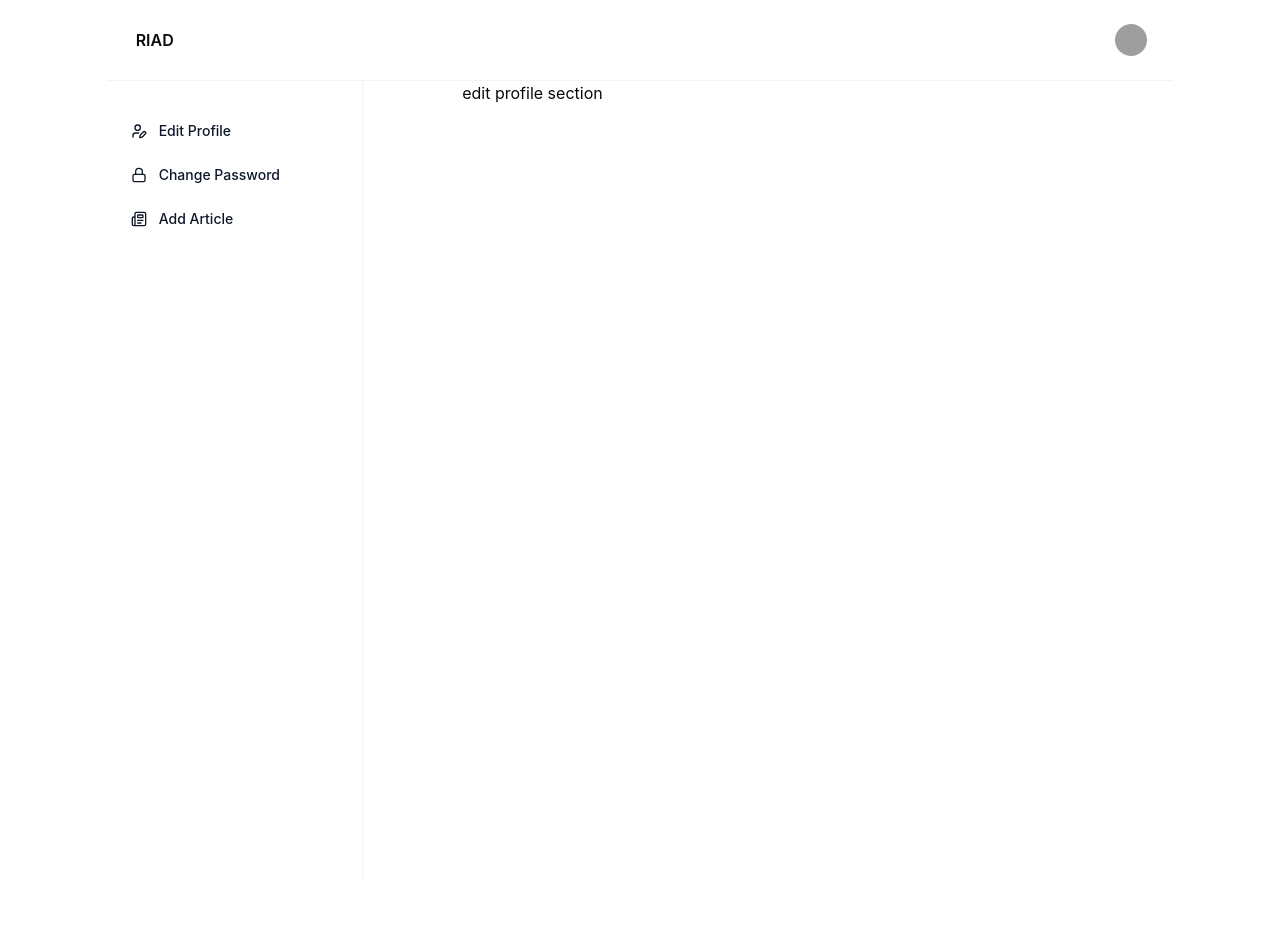
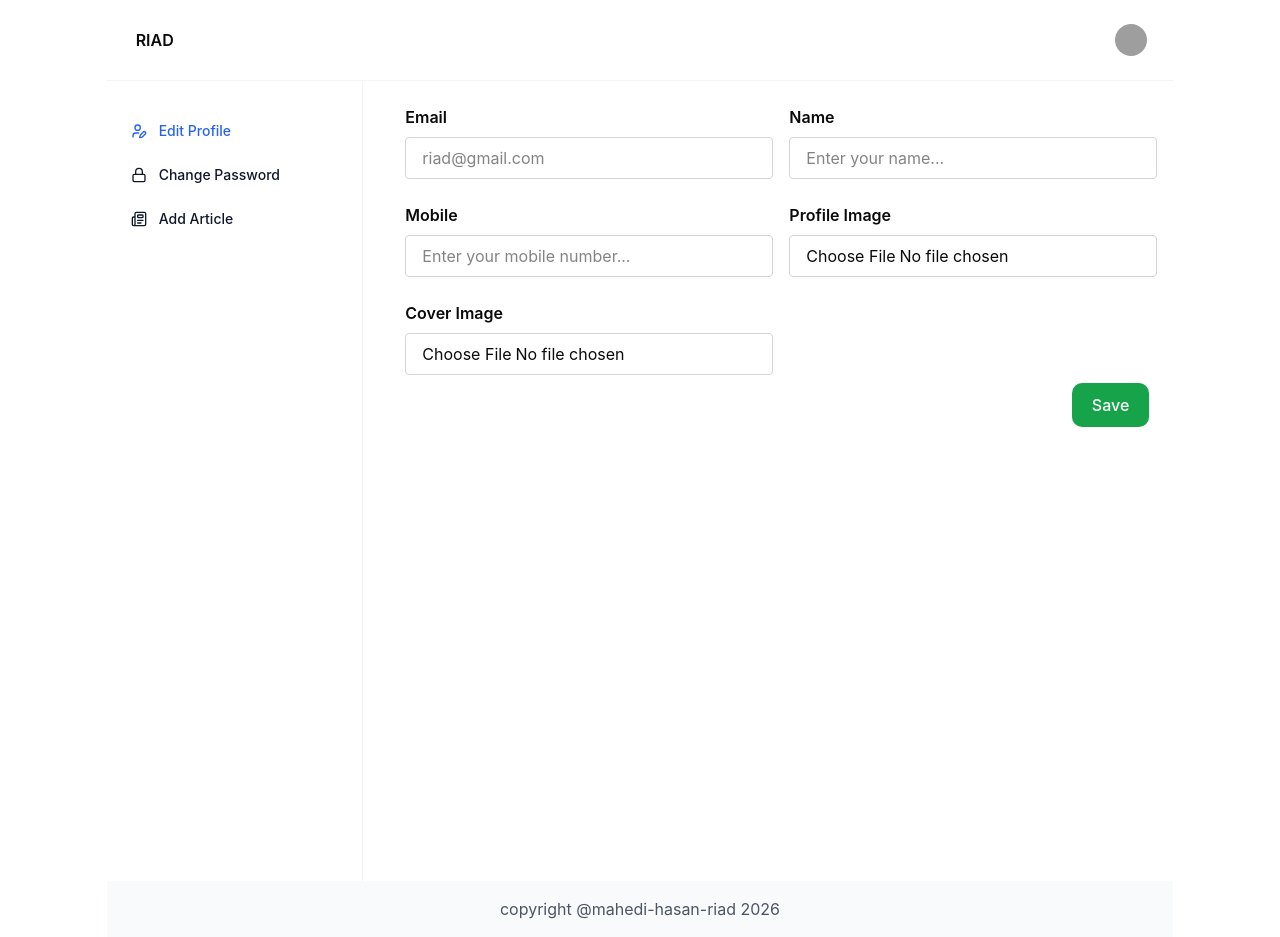
Before and after one commit to MahediHasanRiad/8.1-Blog-Post-frontend, a React (Vite) app: page /dashboard in a window 1280 px wide. Before the commit the page ends 881 px from the top, so only its background shows below. Built offline with nearby package versions, Linux system fonts and the light colour scheme; grey boxes are pictures that could not be loaded.

Commit message:
Add dashboard features: implement add article and change password pages, update layout and navigation

```diff
--- a/src/App/app.jsx
+++ b/src/App/app.jsx
@@ -1,6 +1,8 @@
 import Articles from "@/Feature/Article/Pages/article.page";
 import SingleArticle from "@/Feature/Article/Pages/single-article.page";
-import EditProfile from "@/Feature/Dashboard/pages/edit-profile";
+import AddNewArticle from "@/Feature/Dashboard/pages/add-article.page";
+import ChangePassword from "@/Feature/Dashboard/pages/change-password.page";
+import EditProfile from "@/Feature/Dashboard/pages/edit-profile.page";
 import Profile from "@/Feature/User/Pages/profile";
 import { Routes, Route } from "react-router";
 
@@ -12,6 +14,8 @@ function App() {
         <Route path="/profile" element={<Profile />} />
         <Route path="/articles/single" element={<SingleArticle />} />
         <Route path="/dashboard" element={<EditProfile />} />
+        <Route path="/changePassword" element={<ChangePassword />} />
+        <Route path="/newArticle" element={<AddNewArticle />} />
       </Routes>
     </>
   );
--- a/src/Feature/Dashboard/pages/edit-profile.jsx
+++ b/src/Feature/Dashboard/pages/add-article.page.jsx
@@ -1,12 +1,12 @@
 import DashBoardLayout from '@/Layout/DashBoard-Layout'
 import React from 'react'
 
-function EditProfile() {
+function AddNewArticle() {
   return (
     <DashBoardLayout>
-      <h1>edit profile section</h1>
+      <h1>add new article</h1>
     </DashBoardLayout>
   )
 }
 
-export default EditProfile
+export default AddNewArticle
--- /dev/null
+++ b/src/Feature/Dashboard/pages/change-password.page.jsx
@@ -0,0 +1,36 @@
+import DashBoardLayout from "@/Layout/DashBoard-Layout";
+import ButtonField from "@/Shared/Components/button";
+import InputField from "@/Shared/Components/input";
+import React, { useState } from "react";
+
+function ChangePassword() {
+  const [oldPassword, setOldPassword] = useState("");
+  const [newPassword, setNewPassword] = useState("");
+  const [confirmPassword, setConfirmPassword] = useState("");
+
+  return (
+    <DashBoardLayout>
+      <InputField
+        labelText={"Old Password"}
+        placeholder={"Enter your old password..."}
+        value={oldPassword}
+        setInputValue={setOldPassword}
+      />
+      <InputField
+        labelText={"New Password"}
+        placeholder={"Enter your new password..."}
+        value={newPassword}
+        setInputValue={setNewPassword}
+      />
+      <InputField
+        labelText={"Confirm Password"}
+        placeholder={"Enter your confirm password..."}
+        value={confirmPassword}
+        setInputValue={setConfirmPassword}
+      />
+      <ButtonField text="Save" className="float-right" />
+    </DashBoardLayout>
+  );
+}
+
+export default ChangePassword;
--- /dev/null
+++ b/src/Feature/Dashboard/pages/edit-profile.page.jsx
@@ -0,0 +1,59 @@
+import DashBoardLayout from "@/Layout/DashBoard-Layout";
+import ButtonField from "@/Shared/Components/button";
+import InputField from "@/Shared/Components/input";
+import React, { useState } from "react";
+
+function EditProfile() {
+  const [name, setName] = useState("");
+  const [mobile, setMobile] = useState("");
+  const [profile, setProfile] = useState("");
+  const [coverImage, setCoverImage] = useState("");
+
+  const updateProfile = () => {};
+
+  return (
+    <DashBoardLayout>
+      <section className="grid md:grid-cols-2 gap-4">
+        <InputField
+          labelText={"Email"}
+          placeholder={"riad@gmail.com"}
+          setInputValue={''}
+          value={''}
+          readOnly = {true}
+          className={'border-gray-300'}
+        />
+        <InputField
+          labelText={"Name"}
+          placeholder={"Enter your name..."}
+          setInputValue={setName}
+          value={name}
+        />
+        <InputField
+          labelText={"Mobile"}
+          placeholder={"Enter your mobile number..."}
+          setInputValue={setMobile}
+          value={mobile}
+        />
+        <InputField
+          labelText={"Profile Image"}
+          type="file"
+          value={profile}
+          setInputValue={setProfile}
+        />
+        <InputField
+          labelText={"Cover Image"}
+          type="file"
+          value={coverImage}
+          setInputValue={setCoverImage}
+        />
+      </section>
+      {/* save button  */}
+        <section className="float-right">
+          <ButtonField text="Save" />
+        </section>
+
+    </DashBoardLayout>
+  );
+}
+
+export default EditProfile;
--- a/src/Layout/DashBoard-Layout.jsx
+++ b/src/Layout/DashBoard-Layout.jsx
@@ -2,6 +2,7 @@ import React, { useState } from "react";
 import HeaderSection from "./components/header";
 import LeftSideMenu from "./components/menu";
 import { UserPen, Lock, Newspaper } from "lucide-react";
+import FooterSection from "./components/footer";
 
 function DashBoardLayout({ children }) {
   const [isSidebarOpen, setIsSidebarOpen] = useState(false);
@@ -12,9 +13,9 @@ function DashBoardLayout({ children }) {
 
   // all menu items
   const menuLinks = [
-    { path: "editProfile", Icon: UserPen, text: "Edit Profile" },
+    { path: "dashboard", Icon: UserPen, text: "Edit Profile" },
     { path: "changePassword", Icon: Lock, text: "Change Password" },
-    { path: "editArticle", Icon: Newspaper, text: "Add Article" },
+    { path: "newArticle", Icon: Newspaper, text: "Add Article" },
   ];
 
   return (
@@ -23,11 +24,11 @@ function DashBoardLayout({ children }) {
         handleMenuButton={handleMenuButton}
         isSidebarOpen={isSidebarOpen}
       />
-      <section className="grid grid-cols-6">
-        <section className="col-span-2 hidden md:block">
+      <section className="grid grid-cols-4">
+        <section className="col-span-1 hidden md:block">
           <LeftSideMenu menuLinks={menuLinks} />
         </section>
-        <section className="col-span-4">{children}</section>
+        <section className="col-span-3 p-6">{children}</section>
       </section>
 
       {/* side menu for mobile version  */}
@@ -48,6 +49,10 @@ function DashBoardLayout({ children }) {
           </div>
         </div>
       )}
+      {/* footer section  */}
+      <section>
+        <FooterSection />
+      </section>
     </section>
   );
 }
--- a/src/Layout/components/footer.jsx
+++ b/src/Layout/components/footer.jsx
@@ -2,7 +2,7 @@ import React from 'react'
 
 function FooterSection() {
   return (
-    <footer className='w-full mx-auto p-4 bg-gray-300'>
+    <footer className='w-full mx-auto p-4 bg-gray-50'>
       <p className='flex justify-center text-gray-600'>copyright @mahedi-hasan-riad 2026</p>
     </footer>
   )
--- /dev/null
+++ b/src/Shared/Components/button.jsx
@@ -0,0 +1,36 @@
+import React from "react";
+
+function ButtonField({
+  text = "Click Me",
+  bg = "bg-secondary-0",
+  textColor = "text-white",
+  size = "md",
+  onClick,
+  className = "",
+}) {
+  const sizeClasses = {
+    sm: "px-3 py-1.5 text-sm",
+    md: "px-5 py-2.5 text-base",
+    lg: "px-8 py-4 text-lg",
+  };
+
+  return (
+    <button
+      onClick={onClick}
+      className={`
+        ${bg}
+        ${textColor}
+        ${sizeClasses[size] || sizeClasses.md}
+        cursor-pointer
+        font-medium rounded-lg transition-all
+        hover:opacity-90 active:scale-95
+        focus:outline-none focus:ring-2 focus:ring-offset-2 focus:ring-blue-500
+        ${className}
+      `}
+    >
+      {text}
+    </button>
+  );
+}
+
+export default ButtonField;
--- a/src/Shared/Components/input.jsx
+++ b/src/Shared/Components/input.jsx
@@ -4,18 +4,22 @@ function InputField({
   labelText,
   type = "text",
   placeholder,
+  setInputValue = '',
   value,
+  readOnly = false,
   className,
   ...props
 }) {
   return (
     <div>
-      {labelText && <label htmlFor={value}>{labelText}</label>}
+      {labelText && <label htmlFor={value} className="font-semibold pl-2">{labelText}</label>}
       <input
         id={value}
         type={type}
         value={value}
         placeholder={placeholder}
+        onChange={(e)=> setInputValue(e.target.value)}
+        readOnly={readOnly}
         className={`border border-gray-300 rounded w-full m-2 p-2 px-4 focus:border-primary-0 ${className}`}
         {...props}
       />
```
